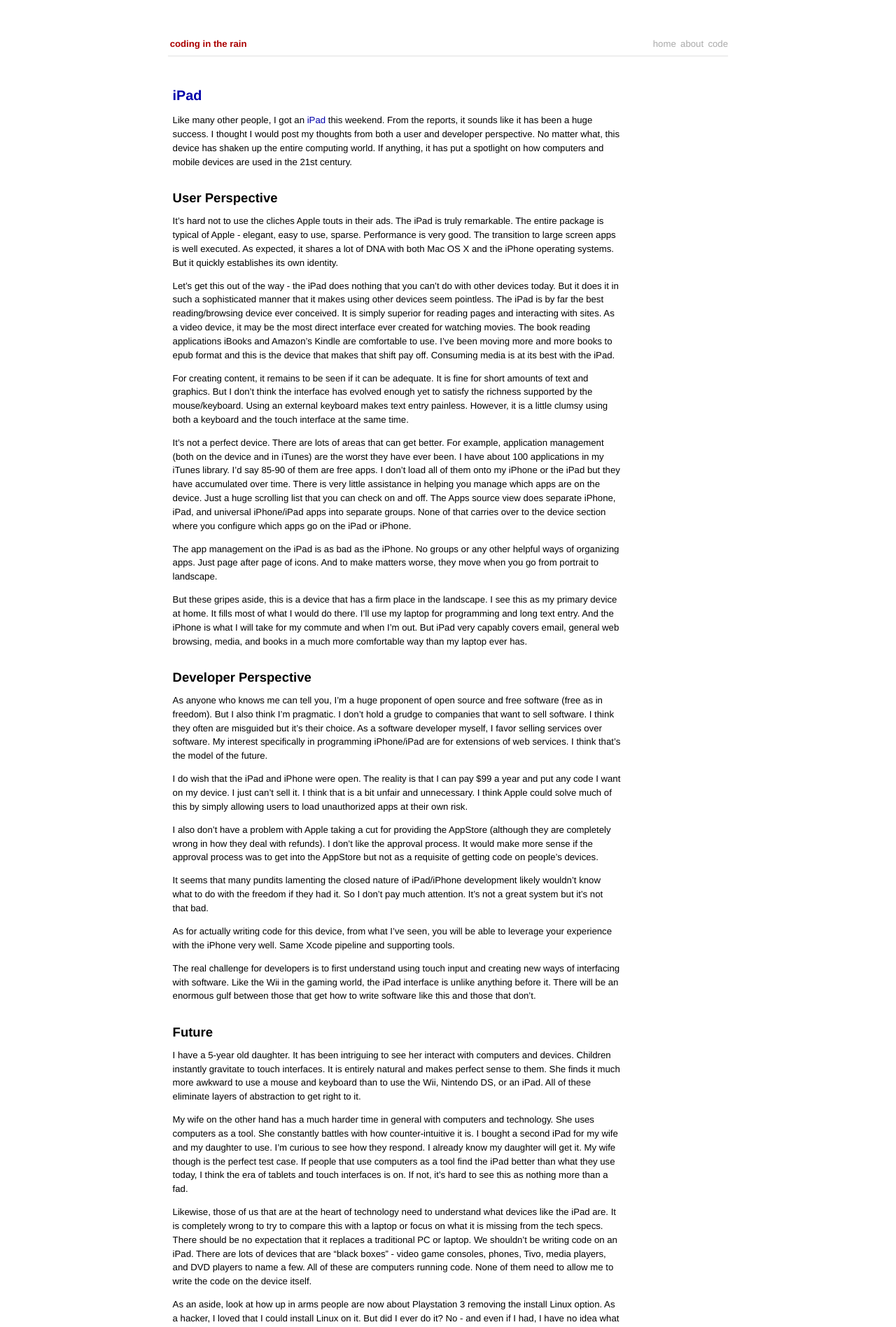
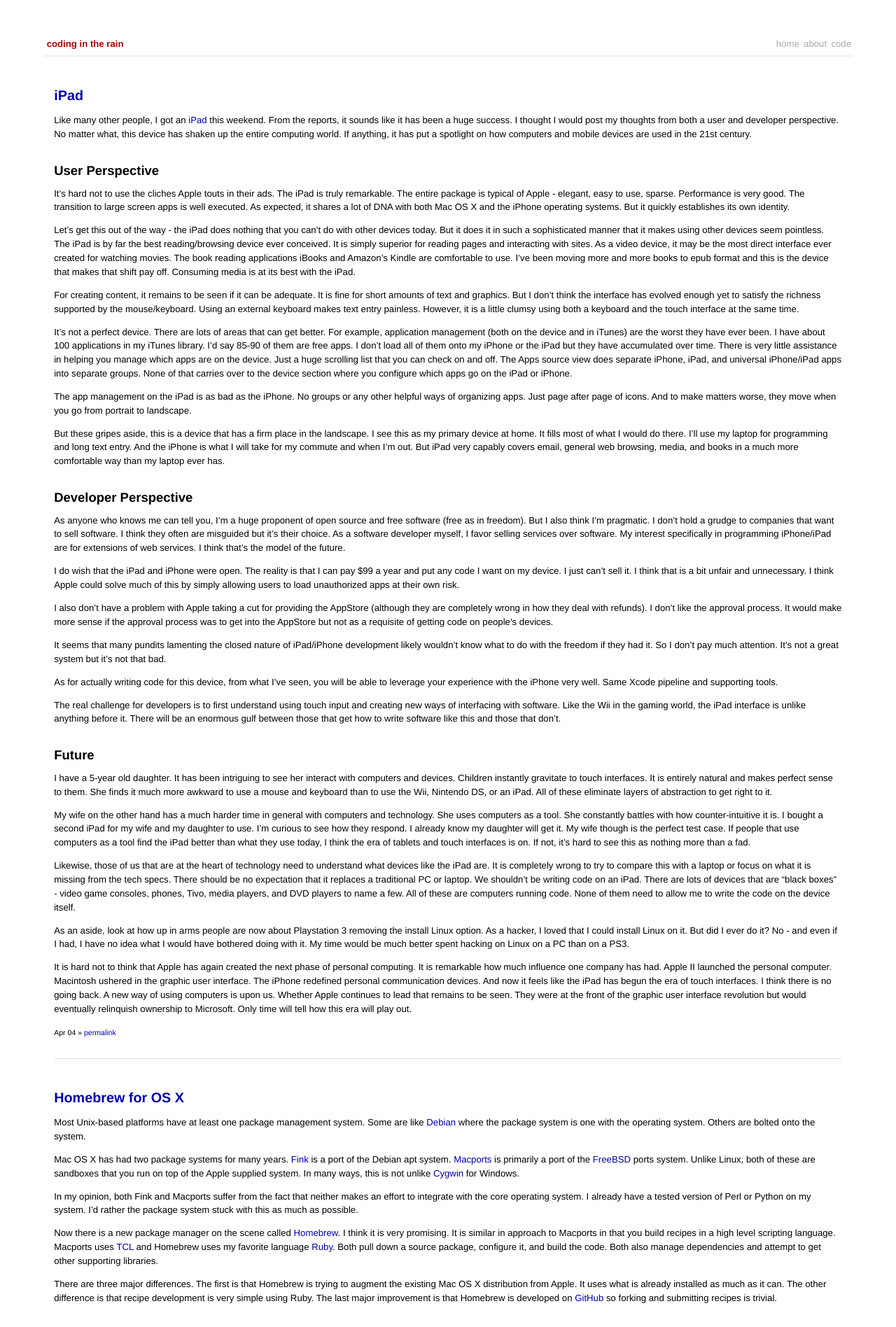
Before and after one commit to ascarter/ascarter.github.io, a Jekyll site: the page built from index.markdown, in a window 1280 px wide. Shown: the top 1896 px of the page at 70% size. Built offline with Jekyll 4.4.1, drawn with Linux system fonts in a browser that asks for light colours.

Commit message:
Site layout improvements. Support for rvm environment

```diff
--- a/_layouts/default.html
+++ b/_layouts/default.html
@@ -31,9 +31,6 @@
 		<div id="content">
 		{{ content }}
 		</div>
-		<div id="sidebar">
-		{{% include sidebar.html %}}
-		</div>
 	</div>
 	<div id="footer">
 		{% include footer.html %}
--- a/css/site.css
+++ b/css/site.css
@@ -79,10 +79,10 @@
 #container {
 	font-size: 1.1em;
 	text-align: left;
-/*	width: 60em;*/
-	width: 800px;
-	margin: 3em auto 2em auto;
+	padding: 1em 2.5em;
+	margin: 2em auto 2em auto;
 	line-height: 1.5em;
+	width: 90%;
 }
 
 /*--------------------------------------------------------------
@@ -141,8 +141,7 @@
 
 #content {
 	float: left;
-	width: 80%;
-	padding: 2em 0.5em;
+	padding: 2em 1em;
 }
 
 /*--------------------------------------------------------------
```
Also changed, not shown: 2 other files.
